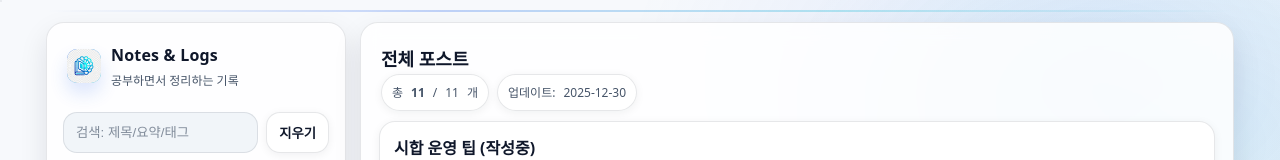
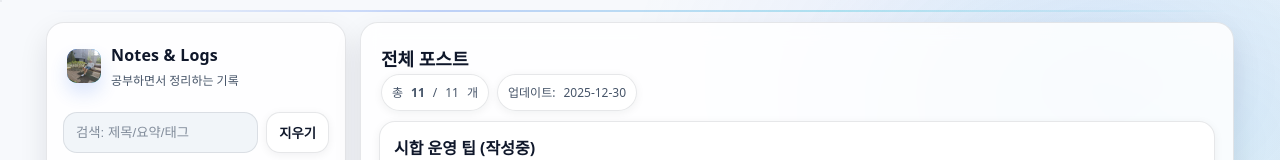
Before and after one commit to tpark0429/demetrio, a plain HTML site: page index.html in a window 1280 px wide. Shown: the top 160 px of the page. Drawn offline with nearby package versions, Linux system fonts and the light colour scheme.

Commit message:
Update index.html

```diff
--- a/index.html
+++ b/index.html
@@ -30,7 +30,7 @@
             <!-- Sidebar -->
             <aside class="side" aria-label="사이드바">
                 <div class="brand">
-                    <img src="assets/logo.png" class="logo" alt="Notes & Logs">
+                    <img src="assets/logo.jpg" class="logo" alt="Notes & Logs">
                     <div>
                         <h1>Notes & Logs</h1>
                         <p>공부하면서 정리하는 기록</p>
```
